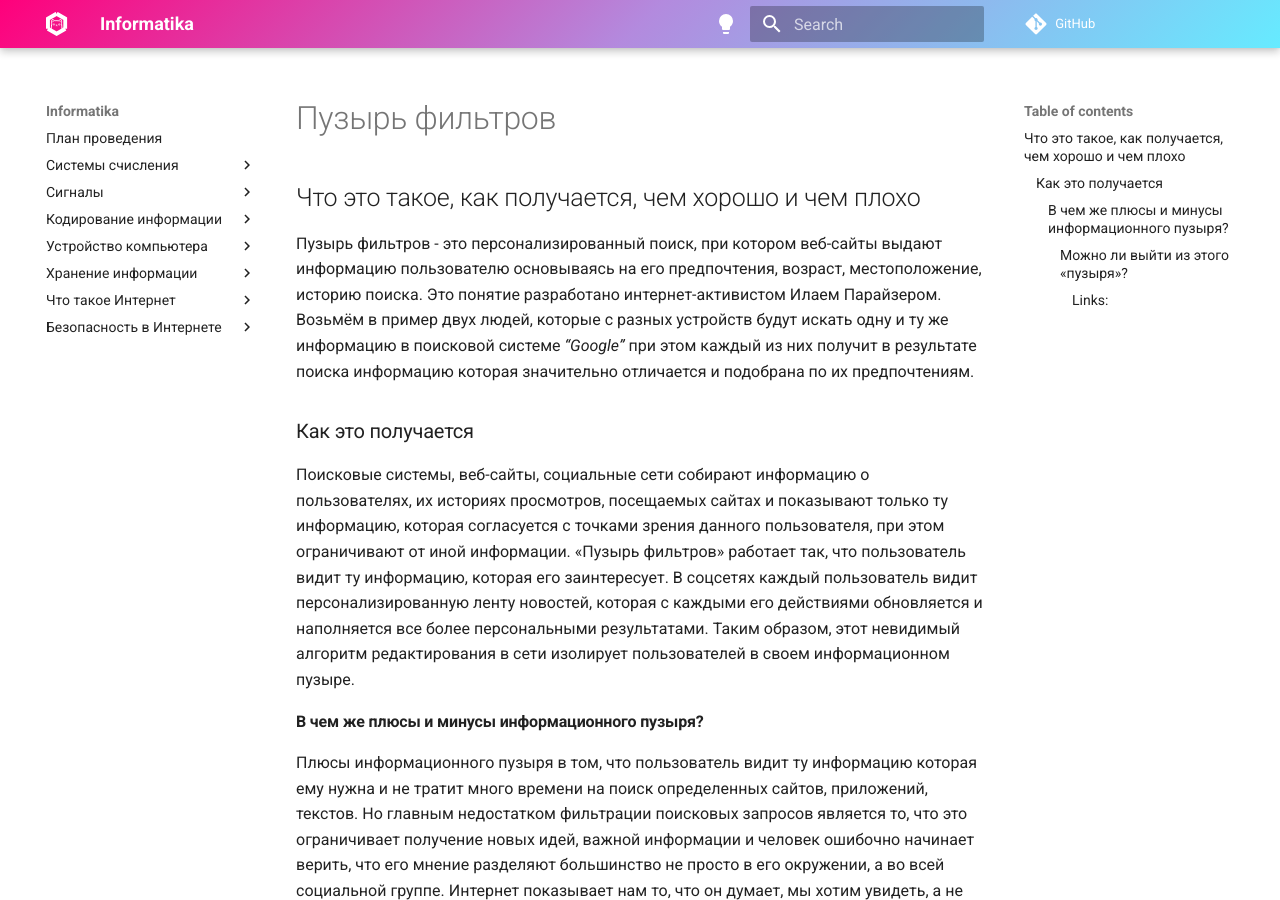
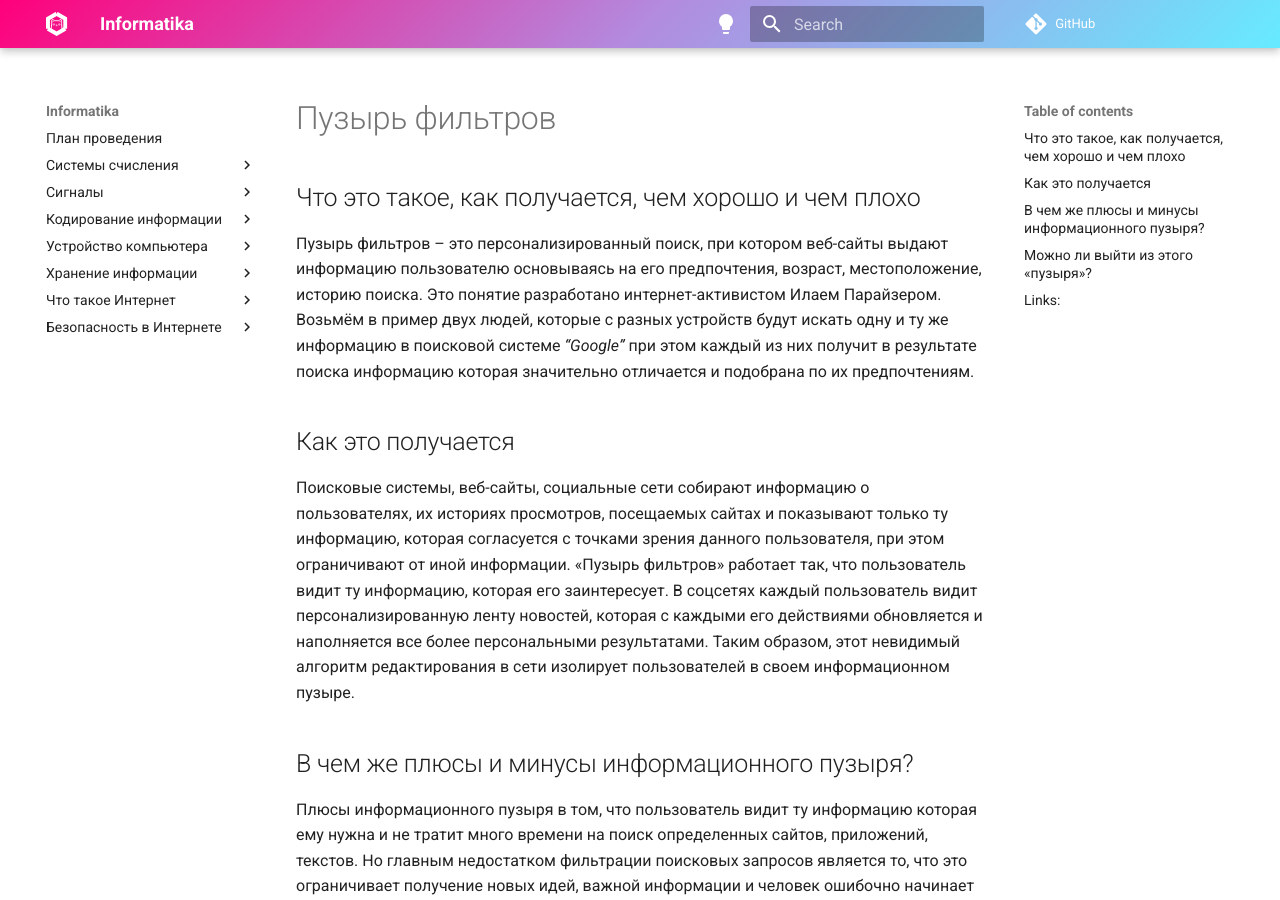
Before and after one commit to chabErch/Informatika, an MkDocs documentation site: the page built from docs/Поиск информации в сети Интернет/Пузырь фильтров.md, in a window 1280 px wide and 900 px high. Built offline with MkDocs 1.6.1 and Material for MkDocs 9.7.7, drawn with Linux system fonts in a browser that asks for light colours; comment, search, counter and statistics services are not loaded; part of the change alters nothing that is shown.

```diff
--- a/docs/Поиск информации в сети Интернет/Пузырь фильтров.md
+++ b/docs/Поиск информации в сети Интернет/Пузырь фильтров.md
@@ -2,28 +2,48 @@
 
 ## Что это такое, как получается, чем хорошо и чем плохо
 
-Пузырь фильтров - это персонализированный поиск, при котором веб-сайты выдают информацию пользователю основываясь на его предпочтения, возраст, местоположение, историю поиска.
+Пузырь фильтров – это персонализированный поиск,
+при котором веб-сайты выдают информацию пользователю основываясь на его предпочтения,
+возраст, местоположение, историю поиска.
 Это понятие разработано интернет-активистом Илаем Парайзером.
-Возьмём в пример двух людей, которые с разных устройств будут искать одну и ту же информацию в поисковой системе *“Google”* при этом каждый из них получит в результате поиска информацию которая значительно отличается и подобрана по их предпочтениям.
+Возьмём в пример двух людей,
+которые с разных устройств будут искать одну и ту же информацию
+в поисковой системе *“Google”*
+при этом каждый из них получит в результате поиска информацию
+которая значительно отличается и подобрана по их предпочтениям.
 
-### Как это получается
+## Как это получается
 
-Поисковые системы, веб-сайты, социальные сети собирают информацию о пользователях, их историях просмотров, посещаемых сайтах и показывают только ту информацию, которая согласуется с точками зрения данного пользователя, при этом ограничивают от иной информации. «Пузырь фильтров» работает так, что пользователь видит ту информацию, которая его заинтересует.
-В соцсетях каждый пользователь видит персонализированную ленту новостей, которая с каждыми его действиями обновляется и наполняется все более персональными результатами.
+Поисковые системы, веб-сайты, социальные сети собирают информацию о пользователях,
+их историях просмотров, посещаемых сайтах и показывают только ту информацию,
+которая согласуется с точками зрения данного пользователя,
+при этом ограничивают от иной информации.
+«Пузырь фильтров» работает так,
+что пользователь видит ту информацию, которая его заинтересует.
+В соцсетях каждый пользователь видит персонализированную ленту новостей,
+которая с каждыми его действиями обновляется
+и наполняется все более персональными результатами.
 Таким образом, этот невидимый алгоритм редактирования в сети изолирует пользователей в своем информационном пузыре.
 
-#### В чем же плюсы и минусы информационного пузыря?
+## В чем же плюсы и минусы информационного пузыря?
 
-Плюсы информационного пузыря в том, что пользователь видит ту информацию которая ему нужна и не тратит много времени на поиск определенных сайтов, приложений, текстов.
-Но главным недостатком фильтрации поисковых запросов является то, что это ограничивает получение новых идей, важной информации и человек ошибочно начинает верить, что его мнение разделяют большинство не просто в его окружении, а во всей социальной группе.
+Плюсы информационного пузыря в том,
+что пользователь видит ту информацию которая ему нужна
+и не тратит много времени на поиск определенных сайтов, приложений, текстов.
+Но главным недостатком фильтрации поисковых запросов является то,
+что это ограничивает получение новых идей,
+важной информации и человек ошибочно начинает верить, что его мнение разделяют большинство не просто в его окружении,
+а во всей социальной группе.
 Интернет показывает нам то, что он думает, мы хотим увидеть, а не то, что нам самим хочется увидеть.
 
-##### Можно ли выйти из этого «пузыря»?
+## Можно ли выйти из этого «пузыря»?
 
-Чтобы потреблять контент без участия алгоритмов, можно удалить функцию персонализации в поисковом сервисе, сверить персональный поиск с общим и периодически чистить историю поиска.
+Чтобы потреблять контент без участия алгоритмов,
+можно удалить функцию персонализации в поисковом сервисе,
+сверить персональный поиск с общим и периодически чистить историю поиска.
 
-###### Links:
+## Links:
 
 [Электронный ресурс](https://ru.wikipedia.org/wiki/%D0%9F%D1%83%D0%B7%D1%8B%D1%80%D1%8C_%D1%84%D0%B8%D0%BB%D1%8C%D1%82%D1%80%D0%BE%D0%B2)
 [Электронный ресурс](https://habr.com/ru/companies/riddut/articles/295714/)
-[Электронный ресурс](https://translated.turbopages.org/proxy_u/en-ru.ru.9716c2ba-65941b78-26381016-74722d776562/https/en.wikipedia.org/wiki/Filter_bubble)
+[Электронный ресурс](https://sdelano.media/infopuzir/)
```
